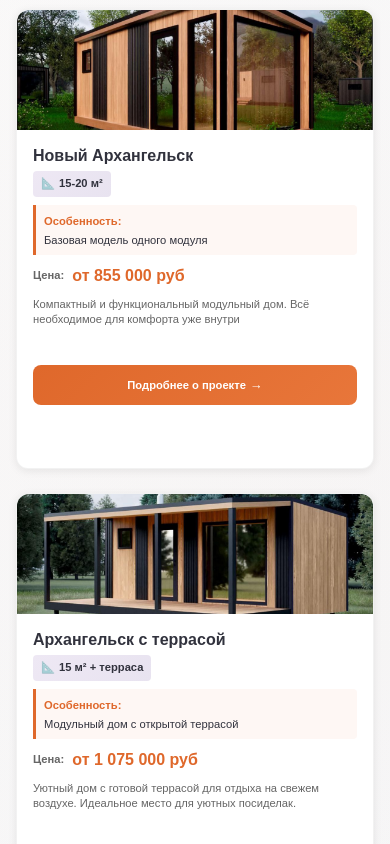
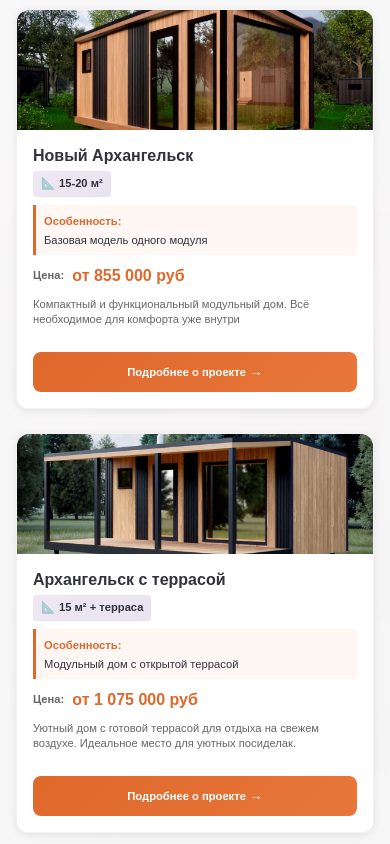
Before and after one commit to litvinenko88/Easy-House, a Next.js app: page / in a window 390 px wide. Shown: the part 1960-2804 px from the top of the page. Built offline with nearby package versions, Linux system fonts and the light colour scheme; a web font is replaced by a local one.

Commit message:
Блок карточек готов

```diff
--- a/src/components/Bestsellers/Bestsellers.js
+++ b/src/components/Bestsellers/Bestsellers.js
@@ -179,6 +179,7 @@ export default function Bestsellers() {
                 </div>
 
                 <div className={styles.content}>
+                  <div className={styles.contentTop}>
                     <header className={styles.cardHeader}>
                       <h3 className={styles.cardTitle} itemProp="name">
                         {house.name}
@@ -215,7 +216,9 @@ export default function Bestsellers() {
                     </div>
 
                     <p className={styles.description}>{house.description}</p>
+                  </div>
 
+                  <div className={styles.contentBottom}>
                     <button
                       className={styles.button}
                       type="button"
@@ -229,6 +232,7 @@ export default function Bestsellers() {
                         →
                       </span>
                     </button>
+                  </div>
                 </div>
               </article>
             ))}
--- a/src/components/Bestsellers/Bestsellers.module.css
+++ b/src/components/Bestsellers/Bestsellers.module.css
@@ -84,10 +84,10 @@
   opacity: 0;
   transform: translateY(30px);
   position: relative;
-  height: 520px;
   display: flex;
   flex-direction: column;
   border: 1px solid rgba(0, 0, 0, 0.05);
+  min-height: 480px;
 }
 
 .card:hover {
@@ -166,8 +166,18 @@
   padding: var(--spacing-xs);
   display: flex;
   flex-direction: column;
-  height: 360px;
-  overflow: visible;
+  flex: 1;
+}
+
+.contentTop {
+  flex: 1;
+  display: flex;
+  flex-direction: column;
+}
+
+.contentBottom {
+  margin-top: auto;
+  padding-top: var(--spacing-xs);
 }
 
 .cardHeader {
@@ -255,11 +265,7 @@
   font-size: var(--text-size-sm) !important;
   line-height: 1.4;
   margin-bottom: var(--spacing-xs);
-  display: -webkit-box;
-  -webkit-line-clamp: 3;
-  -webkit-box-orient: vertical;
-  overflow: hidden;
-  height: 60px;
+  flex: 1;
 }
 
 .button {
@@ -280,7 +286,6 @@
   position: relative;
   overflow: hidden;
   height: 40px;
-  flex-shrink: 0;
 }
 
 .button::before {
@@ -388,11 +393,7 @@
   }
 
   .card {
-    height: 500px;
-  }
-
-  .content {
-    height: 340px;
+    min-height: 460px;
   }
 }
 
@@ -407,11 +408,7 @@
   }
 
   .card {
-    height: 480px;
-  }
-
-  .content {
-    height: 340px;
+    min-height: 420px;
   }
 
   .cardHeader {
@@ -450,11 +447,10 @@
   }
 
   .card {
-    height: 460px;
+    min-height: 400px;
   }
 
   .content {
-    height: 340px;
     padding: var(--spacing-sm);
   }
 
@@ -466,10 +462,6 @@
     min-height: 35px;
   }
 
-  .description {
-    -webkit-line-clamp: 2;
-  }
-
   .catalogButton {
     padding: 12px 24px;
     font-size: var(--text-size-sm) !important;
```
Lines whose indentation alone changed are shown as unchanged.
